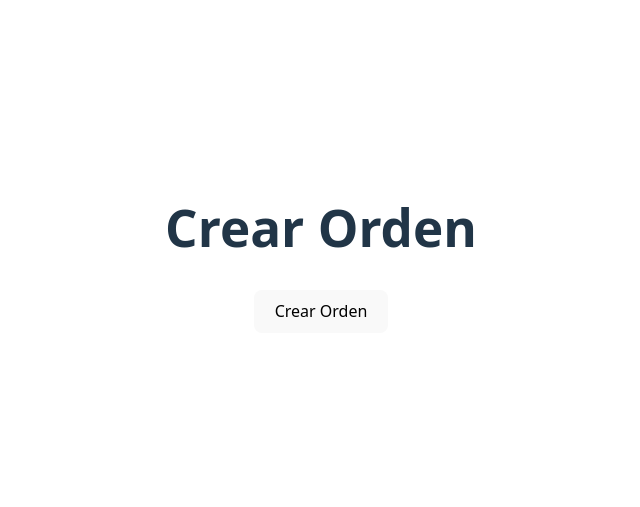
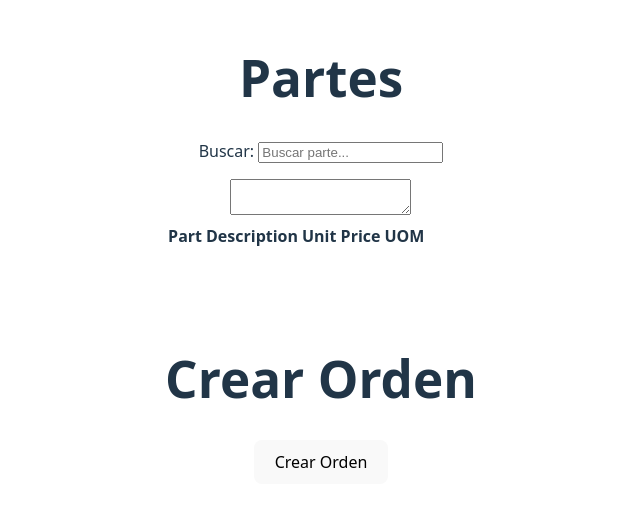
Before and after one commit to marioZuniga25/SalesOrderEpicorApis, a React (Vite) app in the folder prueba-sales-order/: page / in a window 1280 px wide. Shown: the part 151-658 px from the top of the page, without its empty margins (319-959 px from the left). Built offline with nearby package versions, Linux system fonts and the light colour scheme.

Commit message:
busqueda de partes

```diff
--- a/prueba-sales-order/src/App.jsx
+++ b/prueba-sales-order/src/App.jsx
@@ -1,7 +1,9 @@
 import axios from "axios"
 import "./App.css"
+import { useState } from "react"
 
 function App() {
+  const [parts, setParts] = useState([]);
 
   const config = {
     headers: {
@@ -12,7 +14,7 @@ function App() {
   }
 
   const baseURL = "https://ser-kinetic/kineticprod/api/v2/Erp.BO.SalesOrderSvc"
-
+  const baseURLParts = "https://ser-kinetic/kineticprod/api/v2/odata/19009/Erp.BO.PartSvc"
   const crearOrden = async () => {
     try {
       // 1️⃣ GetNewOrderHed
@@ -160,13 +162,60 @@ function App() {
     }
   }
 
+
+  const buscarPartes = async ( searchText ) => {
+    try {
+
+      //var searchText = document.getElementById("partes").value;
+      const res = await axios.get(
+        `${baseURLParts}/Parts?%24filter=contains%28PartNum%2C%27${searchText}%27%29`,
+        config
+      )
+      console.log("Partes encontradas:", res.data)
+      setParts(res.data.value);
+    } catch (error) {
+      console.error("❌ Error al buscar partes:")
+      if (error.response) {
+        console.error("Status:", error.response.status)
+        console.error("Data:", error.response.data)
+      } else {
+        console.error(error.message)
+      }
+    }
+  }
+
   return (
+    <>
+      <div className="card">
+        <h1>Partes</h1>
+        <p>Buscar: <input type="text" placeholder="Buscar parte..." onChange={(e) => buscarPartes(e.target.value)}/></p>
+        <textArea id="partes"></textArea>
+        <table>
+          <th>Part</th>
+          <th>Description</th>
+          <th>Unit Price</th>
+          <th>UOM</th>
+          <tbody>
+            {
+              parts.map((part) => (
+                <tr key={part.PartNum}>
+                  <td>{part.PartNum}</td>
+                  <td>{part.PartDescription}</td>
+                  <td>{part.UnitPrice}</td>
+                  <td>{part.IUM}</td>
+                </tr>
+              ))
+            }
+          </tbody>
+        </table>
+      </div>
       <div className="card">
         <h1>Crear Orden</h1>
         <button onClick={crearOrden}>
           Crear Orden
         </button>
       </div>
+    </>
   )
 }
 
```
Lines whose indentation alone changed are shown as unchanged.
